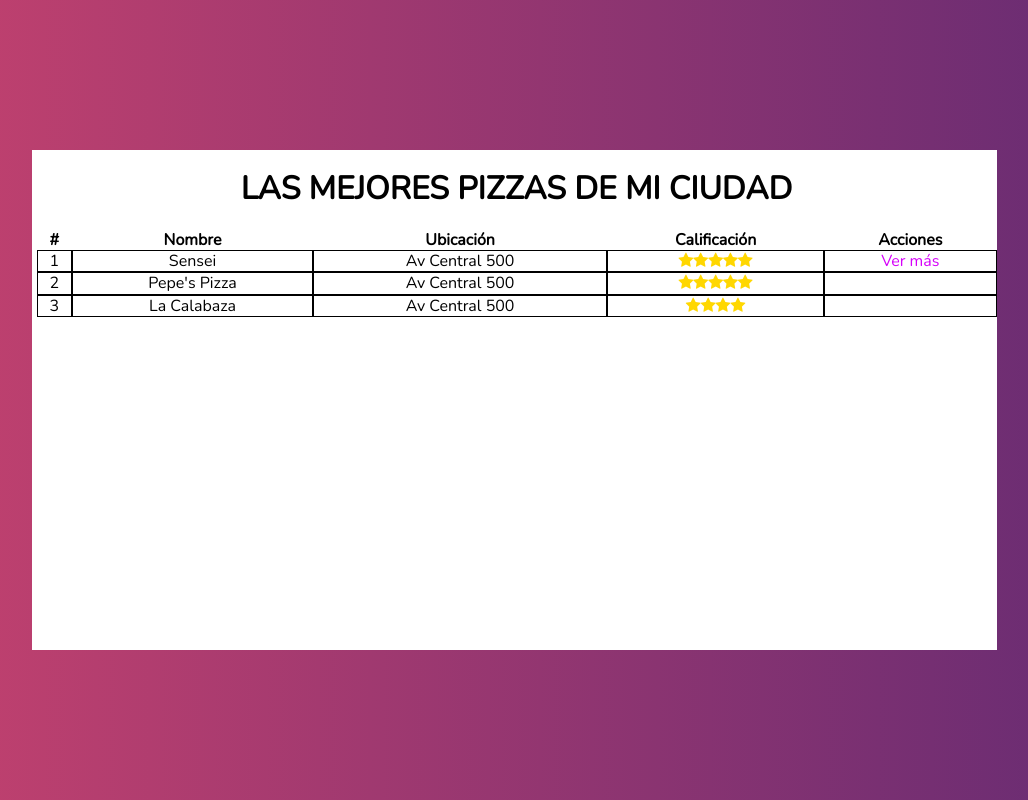
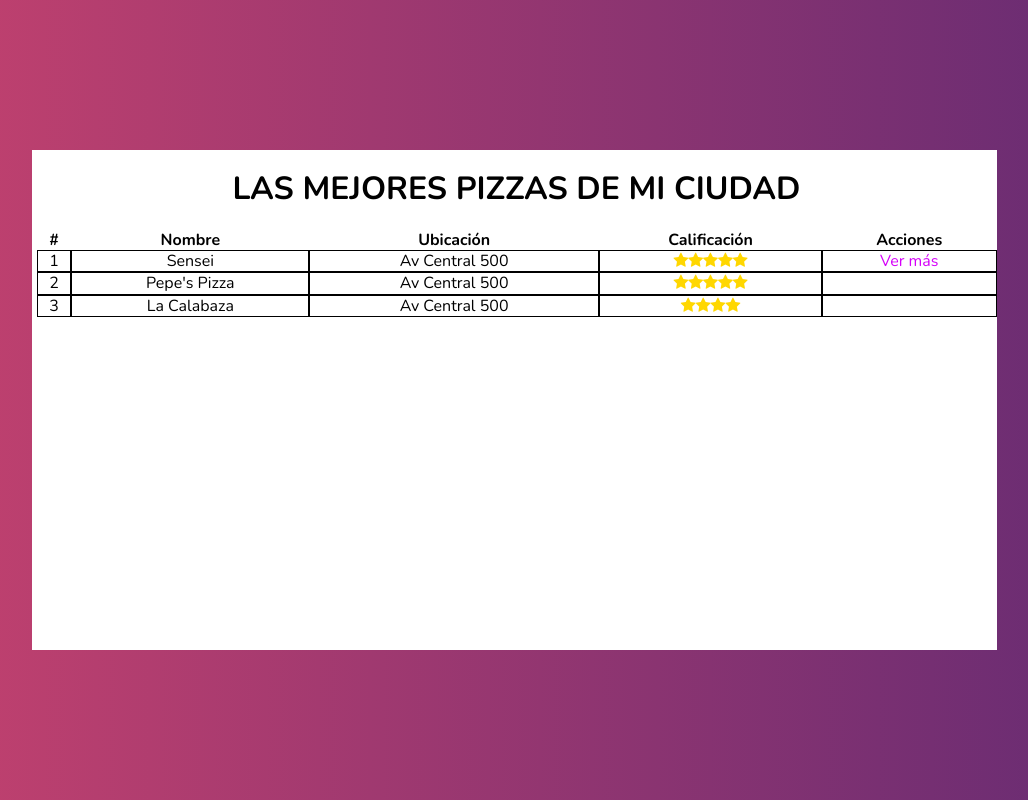
Before and after one commit to osvaldovarela/boletines_cf, a plain HTML site: page index.html in a window 1280 px wide. Shown: the whole page, without its empty margins (126-1154 px from the left). Drawn offline with nearby package versions, Linux system fonts and the light colour scheme.

Commit message:
correccion link fuentes

```diff
--- a/assets/css/main.css
+++ b/assets/css/main.css
@@ -1,5 +1,3 @@
-@import url("https://fonts.googleapis.com/css2?family=Nunito:300;400;700&display=swap");
-
 /* CSS HEX */
 /*
 Rosa: #C6426E
--- a/index.html
+++ b/index.html
@@ -4,6 +4,9 @@
     <meta charset="UTF-8" />
     <meta name="viewport" content="width=device-width, initial-scale=1.0" />
     <title>Las mejore pizzas de mi ciudad</title>
+    <link rel="preconnect" href="https://fonts.googleapis.com">
+<link rel="preconnect" href="https://fonts.gstatic.com" crossorigin>
+<link href="https://fonts.googleapis.com/css2?family=Nunito:wght@200;300;700&display=swap" rel="stylesheet">
     <link
       rel="stylesheet"
       href="https://necolas.github.io/normalize.css/8.0.1/normalize.css"
```
Also changed, not shown: restaurantes/sensei.html (+3 -0 lines).
